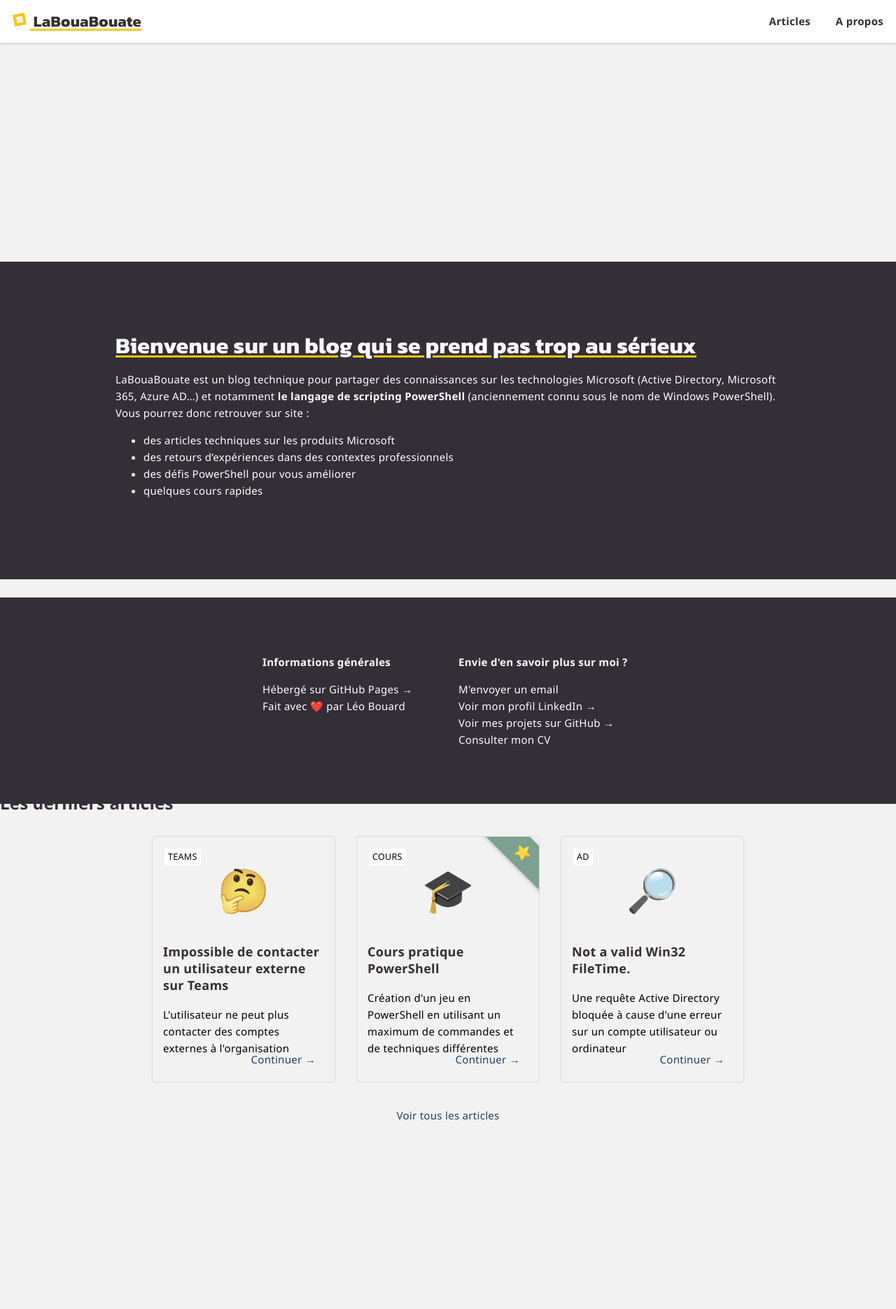
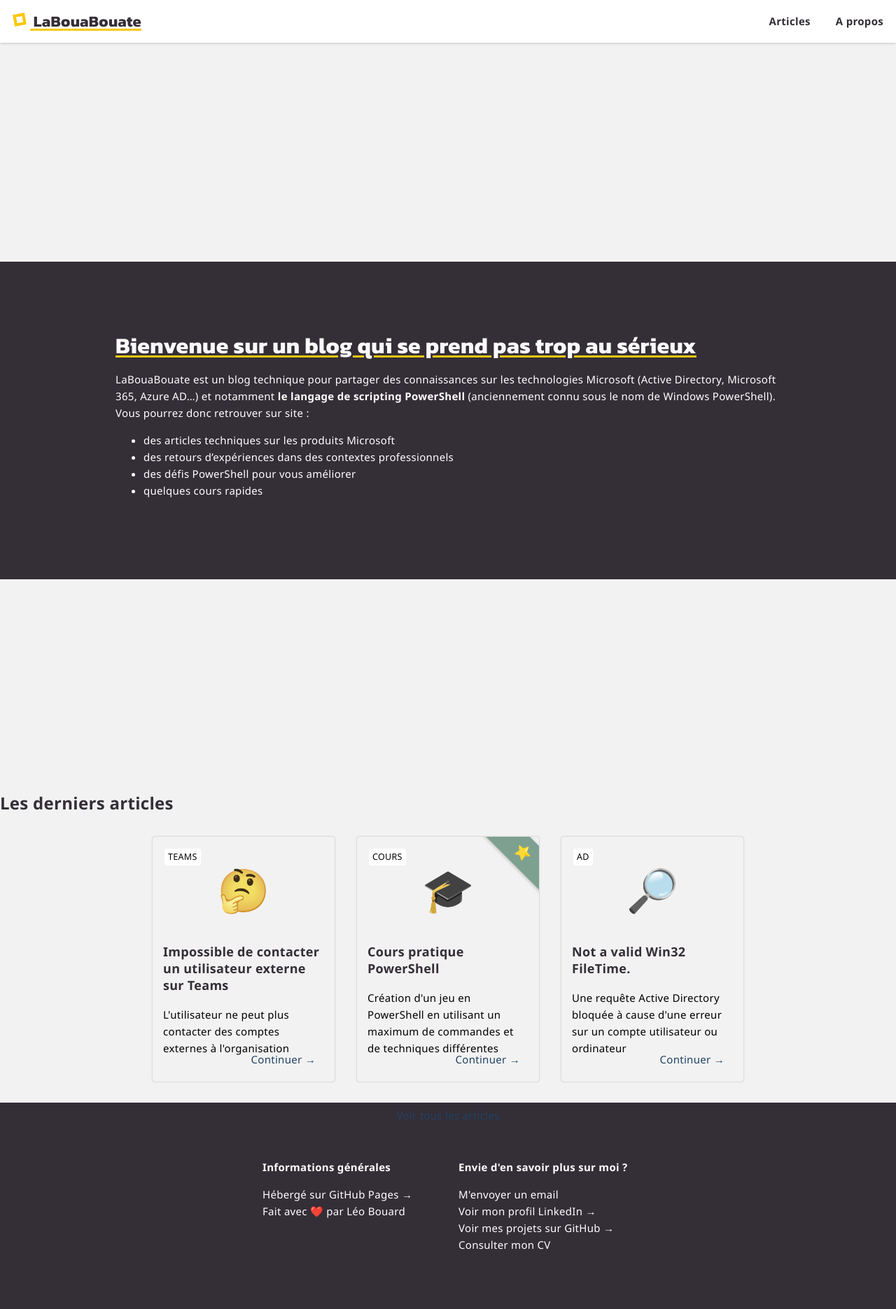
Before and after one commit to leobouard/leobouard.github.io, a Jekyll site: the page built from index.md, in a window 1280 px wide. Shown: the whole page at 70% size. Built offline with Jekyll 4.4.1, drawn with Linux system fonts in a browser that asks for light colours; some web fonts are replaced; our own code applies the rules of GitHub Pages for plain Markdown files; before the commit the page ends 1606 px from its top, so only the background shows below that.

Commit message:
Update style.scss

```diff
--- a/assets/css/style.scss
+++ b/assets/css/style.scss
@@ -69,7 +69,7 @@ nav > a:first-child {
 
 main {
 
-    height: 92%;
+    min-height: 88%;
 
     section {
         min-height: 85%;
```
